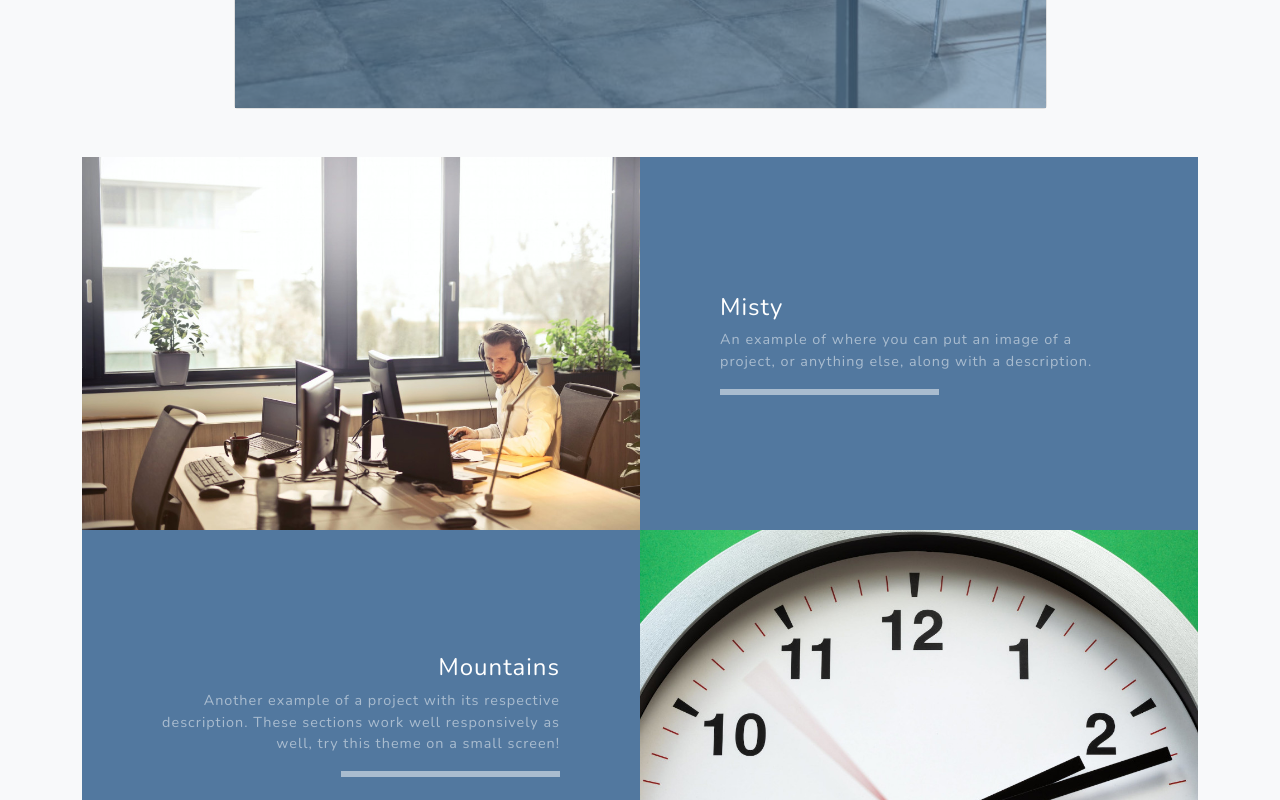
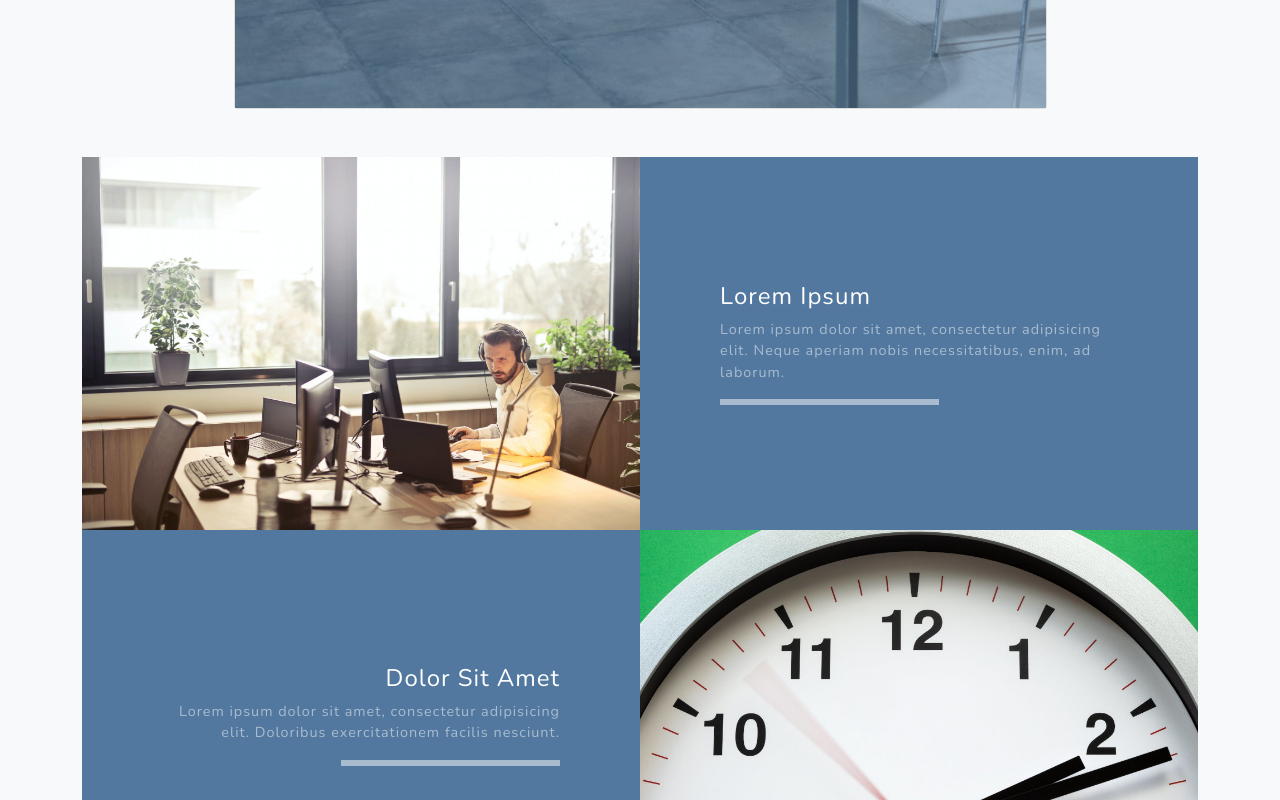
Before and after one commit to calumjdavies/Vertical-Modern-Theme, a plain HTML site: page index.html in a window 1280 px wide. Shown: the part 2000-2800 px from the top of the page. Drawn offline with nearby package versions, Linux system fonts and the light colour scheme.

```diff
--- a/index.html
+++ b/index.html
@@ -107,8 +107,8 @@
           <div class="bg-black text-center h-100 project">
             <div class="d-flex h-100">
               <div class="project-text w-100 my-auto text-center text-lg-left">
-                <h4 class="text-white">Misty</h4>
-                <p class="mb-0 text-white-50">An example of where you can put an image of a project, or anything else, along with a description.</p>
+                <h4 class="text-white">Lorem Ipsum</h4>
+                <p class="mb-0 text-white-50">Lorem ipsum dolor sit amet, consectetur adipisicing elit. Neque aperiam nobis necessitatibus, enim, ad laborum.</p>
                 <hr id="specialHr" class="d-none d-lg-block mb-0 ml-0" />
               </div>
             </div>
@@ -122,8 +122,8 @@
           <div class="bg-black text-center h-100 project">
             <div class="d-flex h-100">
               <div class="project-text w-100 my-auto text-center text-lg-right">
-                <h4 class="text-white">Mountains</h4>
-                <p class="mb-0 text-white-50">Another example of a project with its respective description. These sections work well responsively as well, try this theme on a small screen!</p>
+                <h4 class="text-white">Dolor Sit Amet</h4>
+                <p class="mb-0 text-white-50">Lorem ipsum dolor sit amet, consectetur adipisicing elit. Doloribus exercitationem facilis nesciunt.</p>
                 <hr class="d-none d-lg-block mb-0 mr-0" />
               </div>
             </div>
@@ -137,8 +137,8 @@
           <div class="bg-black text-center h-100 project">
             <div class="d-flex h-100">
               <div class="project-text w-100 my-auto text-center text-lg-left">
-                <h4 class="text-white">Misty</h4>
-                <p class="mb-0 text-white-50">An example of where you can put an image of a project, or anything else, along with a description.</p>
+                <h4 class="text-white">Doloribus Exercitationem</h4>
+                <p class="mb-0 text-white-50">Lorem ipsum dolor sit amet, consectetur adipisicing elit. Laboriosam distinctio esse architecto. Incidunt, sequi exercitationem doloremque ex tenetur cupiditate repudiandae amet dolorem quasi veniam nisi.</p>
                 <hr class="d-none d-lg-block mb-0 ml-0" />
               </div>
             </div>
```
Also changed, not shown: css/styles.css.
